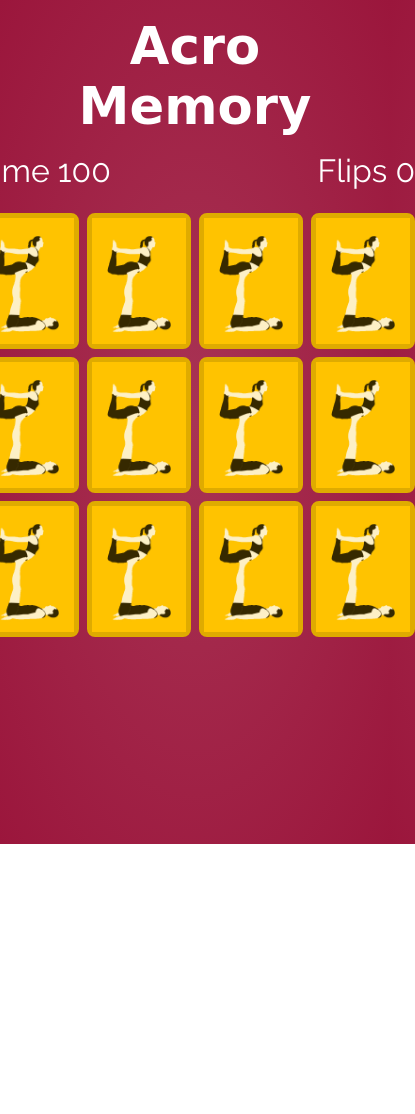
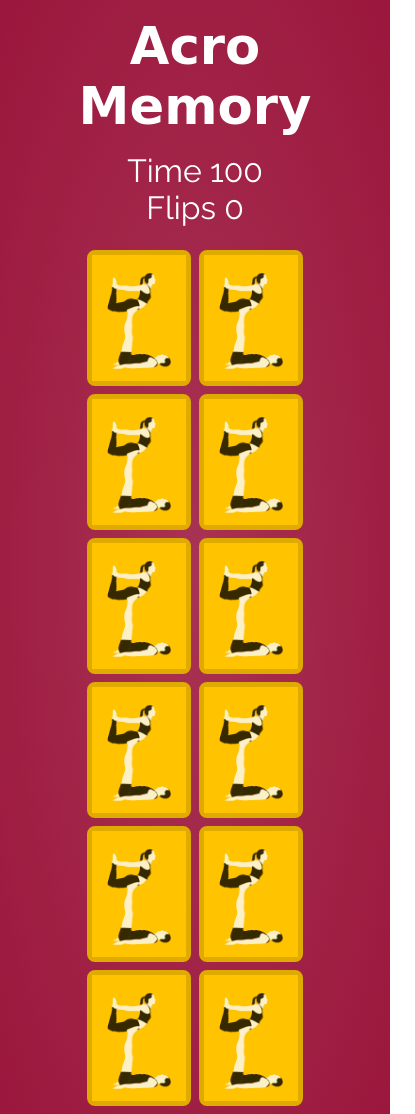
Before and after one commit to awysocka/acro-memory-game, a website: page src/index.html in a window 390 px wide. Shown: the top 1114 px of the page, 415 px wide, since content can reach past the window. Before the commit the page ends 844 px from the top, so only its background shows below. Drawn offline with nearby package versions, Linux system fonts and the light colour scheme; files that its build step writes are made by us from their sources; a web font is replaced by a local one.

Commit message:
Add media queries

```diff
--- a/src/scss/layout/_main-page.scss
+++ b/src/scss/layout/_main-page.scss
@@ -102,3 +102,22 @@ body {
     font-size: $font-size-m;
 
 }
+
+@media (max-width: 600px) {
+    .game {
+        grid-template-columns: repeat(3, auto);
+    }
+
+    .game__info {
+        grid-column: 1/-1;
+        display: flex;
+        flex-direction: column;
+        align-items: center;
+    }
+}
+
+@media (max-width: 450px) {
+    .game {
+        grid-template-columns: repeat(2, auto);
+    }
+}
```
